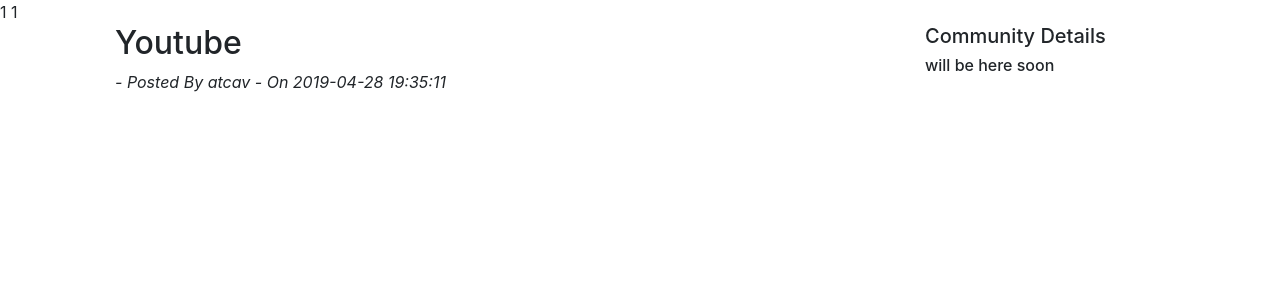
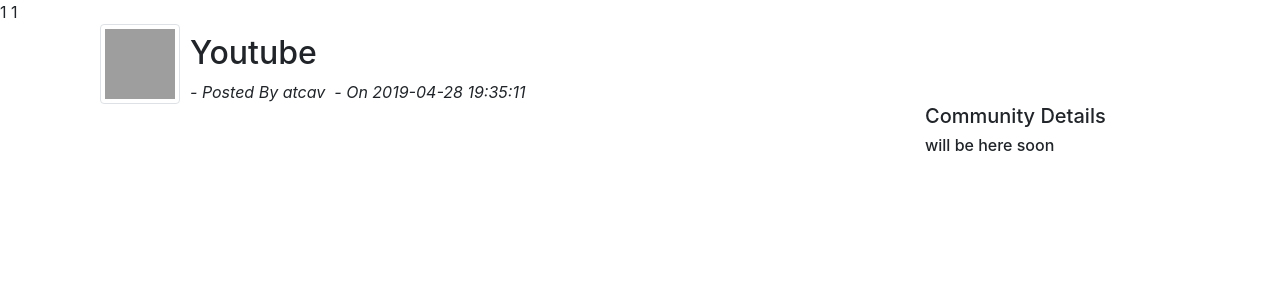
Before and after one commit to ProxayFox/Forum, a PHP site: page /post.pro.php?TID=1&PID=1 in a window 1280 px wide. Shown: the part 58-358 px from the top of the page. Run offline with PHP 8.4, Linux system fonts and the light colour scheme; the visitor is signed in with stand-in values (Sample User, id 1); data comes from the database, SQL or seed files in the repository; grey boxes are pictures that could not be loaded.

Commit message:
Image swaper when user doen't have a profile picture

```diff
--- a/post.pro.php
+++ b/post.pro.php
@@ -18,7 +18,33 @@ if (array_key_exists("user", $_SESSION) & !empty($_GET['TID']) & !empty($_GET['P
       <section>
         <div class="container">
           <div class="row">
-            <div class="col-9">
+            <?php
+            // left join in order to get the users username so we'll need post and login
+            $titleInfo = DB::query("SELECT * FROM post LEFT JOIN login ON post.CPID = login.CPID WHERE post.PID =".$PID);
+            foreach  ($titleInfo as $row){
+              $title = $row['title'];
+              $created= $row['created'];
+              $UN = $row['UName'];
+              $img = DB::query("SELECT UIMG FROM clientprofile WHERE CPID =".$_SESSION['cpid']);
+              foreach ($img as $row) {
+                $uimg = $row['UIMG'];
+
+              ?>
+              <div>
+                <img src="./img/<?php if (!empty($uimg)) {echo $uimg;} else { echo "Flat%20Gradient%20Social%20Media%20Icons/80/500px%20icon.png";} ?>" class="img-thumbnail" style="height: 80px; width: 80px;" alt="User Profile Image">
+              </div>
+              <div style="padding-left: 10px;">
+                <h2 style="padding-top: 10px;"><?php echo $title;?></h2>
+                <i style=""> - Posted By <span><?php echo $UN; ?>&nbsp</span></i>
+                <i style="">- On <span><?php echo $created; ?></span></i>
+              </div>
+              <?php
+            }
+            ?>
+          </div>
+          <div class="row">
+           <div class="col-9">
+             <!--
               <?php
               // left join in order to get the users username so we'll need post and login
               $titleInfo = DB::query("SELECT * FROM post LEFT JOIN login ON post.CPID = login.CPID WHERE post.PID =".$PID);
@@ -30,8 +56,9 @@ if (array_key_exists("user", $_SESSION) & !empty($_GET['TID']) & !empty($_GET['P
               <h2><?php echo $title;?></h2>
                 <i style="padding-top: 9px;"> - Posted By <span><?php echo $UN; ?></span></i> <i>- On <span><?php echo $created; ?></span></i>
               <?php
-                }
+              }}
               ?>
+              -->
             </div>
             <div class="col-3">
               <h5>Community Details</h5>
```
Also changed, not shown: img/stars.jpeg (renamed from img/milky-way-starry-sky-night-sky-star-956999.jpeg).
